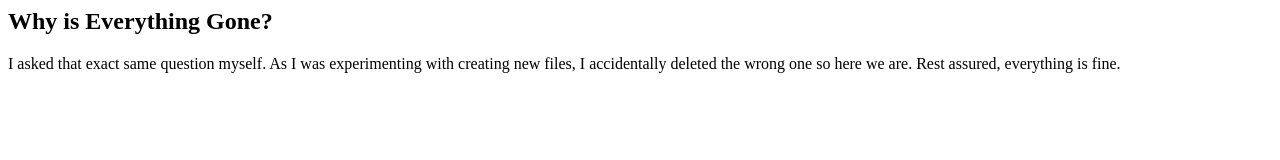
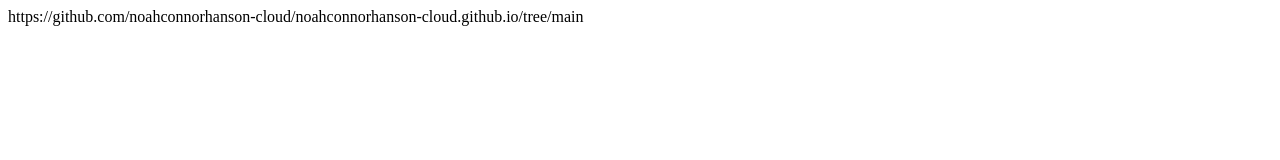
Before and after one commit to noahconnorhanson-cloud/noahconnorhanson-cloud.github.io, a plain HTML site: page index.html in a window 1280 px wide. Drawn offline with Linux system fonts and the light colour scheme.

Commit message:
Update index.html with GitHub repository link
Added a link to the GitHub repository for reference.

```diff
--- a/index.html
+++ b/index.html
@@ -1,2 +1 @@
-<h2>Why is Everything Gone?</h2>
-<p>I asked that exact same question myself. As I was experimenting with creating new files, I accidentally deleted the wrong one so here we are. Rest assured, everything is fine.</p>
+<p>https://github.com/noahconnorhanson-cloud/noahconnorhanson-cloud.github.io/tree/main</p>
```
